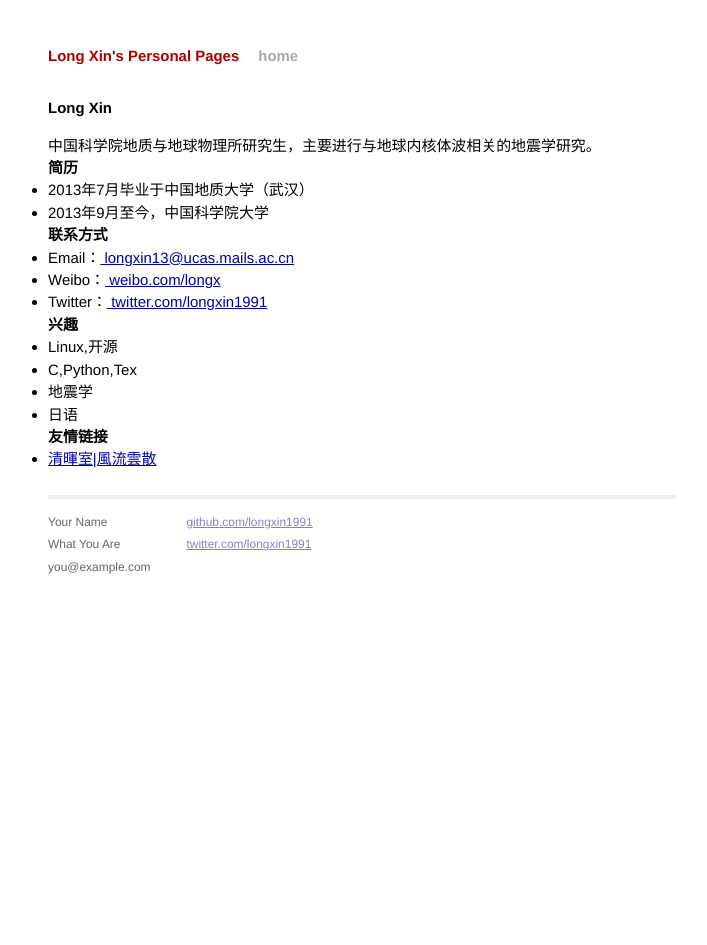
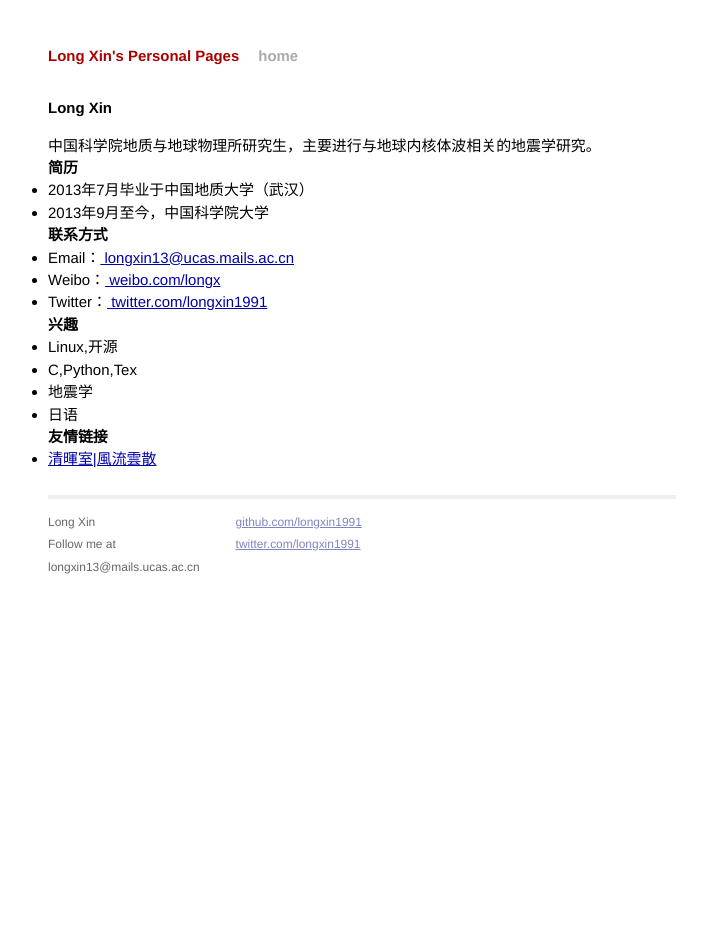
Before and after one commit to longxin1991/longxin1991.github.com, a Jekyll site: the page built from profile_zh.html, in a window 1280 px wide. Shown: the whole page, without its empty margins (278-985 px from the left). Built offline with Jekyll 4.4.1, drawn with Linux system fonts in a browser that asks for light colours.

Commit message:
change layout.

```diff
--- a/_layouts/default.html
+++ b/_layouts/default.html
@@ -26,9 +26,9 @@
           <div class="footer">
             <div class="contact">
               <p>
-                Your Name<br />
-                What You Are<br />
-                you@example.com
+                Long Xin<br />
+                Follow me at<br />
+                longxin13@mails.ucas.ac.cn
               </p>
             </div>
             <div class="contact">
```
